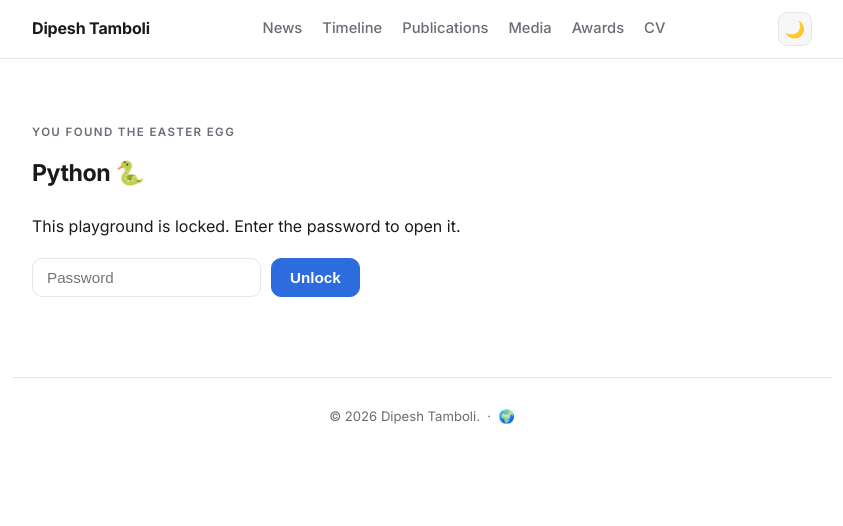
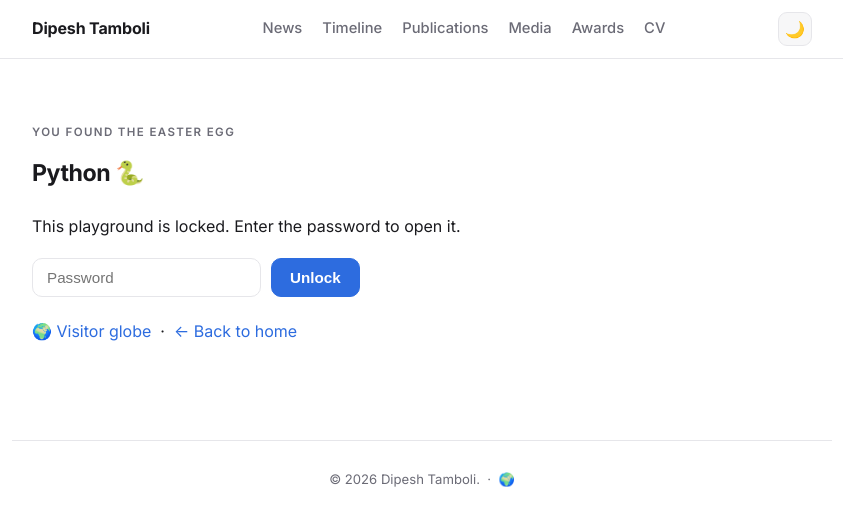
Before and after one commit to Dipeshtamboli/dipeshtamboli.github.io, a Jekyll site: the page built from python.html, in a window 1280 px wide. Shown: the top 526 px of the page, without its empty margins (218-1061 px from the left). Built offline with Jekyll 4.4.1, drawn with Linux system fonts in a browser that asks for light colours.

Commit message:
Add visitor-globe + home links to the Python page

```diff
--- a/python.html
+++ b/python.html
@@ -18,6 +18,12 @@ sitemap: false
     </section>
 
     <section id="secret" hidden></section>
+
+    <p class="prose" style="margin-top:22px">
+      <a href="{{ '/visitors.html' | relative_url }}">🌍 Visitor globe</a>
+      &nbsp;·&nbsp;
+      <a href="{{ '/' | relative_url }}">← Back to home</a>
+    </p>
   </main>
 
   <script id="payload" type="application/json">{{ site.data.python | jsonify }}</script>
```
